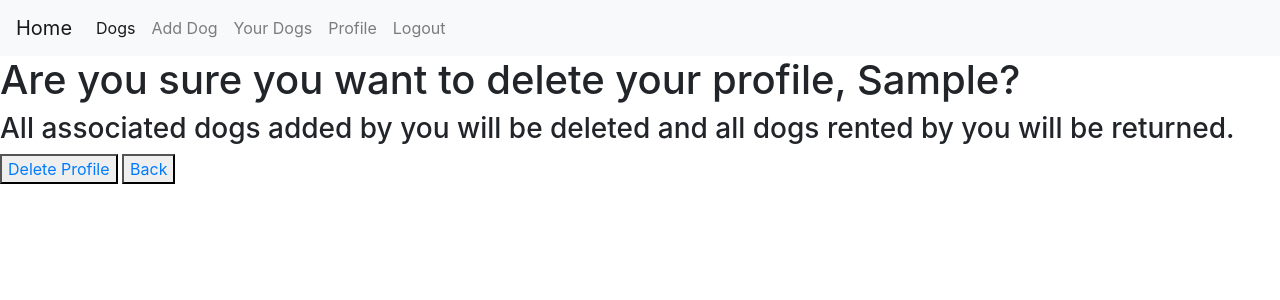
After one commit to ousamasama/Part-Time-Pets, a Django app: page /are_you_sure/1 in a window 1280 px wide. The commit adds this page. Shown: the top 300 px of the page. Run offline with Django 3.2, Linux system fonts and the light colour scheme; the visitor is signed in with stand-in values (Sample User, id 1); data comes from the database, SQL or seed files in the repository; some libraries are stand-ins or nearby versions.

Commit message:
added ability to delete profile and singular dog

```diff
--- /dev/null
+++ b/mysite/app/templates/users/are_you_sure.html
@@ -0,0 +1,13 @@
+{% extends 'base.html' %}
+
+{% load staticfiles %}
+{% block content %}
+
+<h1>Are you sure you want to delete your profile, {{ user.first_name }}?</h1>
+
+<h3>All associated dogs added by you will be deleted and all dogs rented by you will be returned.</h3>
+<button><a href="{% url 'app:delete_profile' user.id %}">Delete Profile</a></button>
+
+<button><a href="{% url 'app:profile' user.id %}">Back</a></button>
+
+{% endblock content %}
--- a/mysite/app/templates/users/profile.html
+++ b/mysite/app/templates/users/profile.html
@@ -14,5 +14,9 @@
         <button><a href="{% url 'app:edit_user' profile.id %}">Edit Your Details</a></button>
         <button><a href="{% url 'app:change_password' %}">Change Password</a></button>
     </div>
+    <br />
+    <div>
+        <button><a href="{% url 'app:are_you_sure' user.id %}">Delete Profile</a></button>
+    </div>
 
 {% endblock content %}
--- a/mysite/app/urls.py
+++ b/mysite/app/urls.py
@@ -19,4 +19,7 @@ urlpatterns = [
     path('edit_user/<int:user_id>', views.edit_user, name='edit_user'),
     path('change_password/', views.change_password, name='change_password'),
     path('add_review/<int:dog_id>', views.add_review, name='add_review'),
+    path('are_you_sure/<int:user_id>', views.are_you_sure, name='are_you_sure'),
+    path('delete_profile/<int:user_id>', views.delete_profile, name='delete_profile'),
+    path('delete_dog/<int:dog_id>', views.delete_dog, name='delete_dog'),
 ]
--- a/mysite/app/views.py
+++ b/mysite/app/views.py
@@ -279,3 +279,55 @@ def add_review(request, dog_id):
             return HttpResponseRedirect(request.POST.get('next', f'/dog_detail/{dog_id}'))
         else:
             print("error")
+
+@login_required
+def are_you_sure(request, user_id):
+    currentuser = request.user
+    user = User.objects.get(id = user_id)
+    context = {'user': user}
+    template_name = 'users/are_you_sure.html'
+    return render(request, template_name, context)
+
+@login_required
+def delete_profile(request, user_id):
+    currentuser = request.user
+    user = User.objects.get(id = user_id)
+    reviews = Review.objects.all()
+    dogs_rented = DogRental.objects.all()
+    dogs = Dog.objects.all()
+
+    for dog_rented in dogs_rented:
+        for dog in dogs:
+            if dog_rented.renter_id == user_id and dog_rented.dog_id == dog.id:
+                print("dog", dog)
+                dog.is_available = True
+                dog.save()
+                dog_rented.delete()
+
+    for review in reviews:
+        review.delete()
+
+    user.delete()
+    template_name = 'index.html'
+    messages.success(request, "Profile delete successfully!")
+    return render(request, template_name)
+
+@login_required
+def delete_dog(request, dog_id):
+    currentuser = request.user
+    dog = Dog.objects.get(id = dog_id)
+    dog_rented = DogRental.objects.filter(dog_id = dog_id)
+    reviews = Review.objects.all()
+
+    for rented in dog_rented:
+        if rented.dog_id == dog.id:
+            rented.delete()
+
+    for review in reviews:
+        if review.dog_id == dog.id:
+            review.delete()
+
+    dog.delete()
+
+    messages.success(request, "Dog deleted successfully!")
+    return HttpResponseRedirect(request.POST.get('next', f'/your_dog_list/{currentuser.id}'))
```
Also changed, not shown: mysite/app/templates/dogs/your_dog_list.html (+9 -0 lines), mysite/app/templates/index.html (+10 -4 lines), mysite/app/templates/dogs/delete_dog.html (added), mysite/images/images/47430562_1910376699032152_3589945279035473920_o.jpg (added), mysite/images/images/47430562_1910376699032152_3589945279035473920_o_YsLbsIW.jpg (added), mysite/images/images/47430562_1910376699032152_3589945279035473920_o_vddt8iF.jpg (added).
